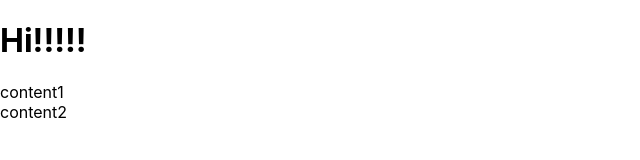
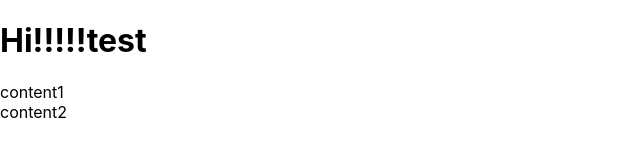
Before and after one commit to yuizho/blog-2021, a Next.js app: page / in a window 1280 px wide. Shown: the top 160 px of the page, without its empty margins (0-640 px from the left). Built offline with nearby package versions, Linux system fonts and the light colour scheme.

Commit message:
modify index.tsx

```diff
--- a/pages/index.tsx
+++ b/pages/index.tsx
@@ -7,7 +7,7 @@ const Home: FC = () => (
     <Head>
       <title>blog</title>
     </Head>
-      <h1>Hi!!!!!</h1>
+    <h1>Hi!!!!!test</h1>
     <Link href="/contents/1">content1</Link>
     <br />
     <Link href="/contents/2">content2</Link>
```
Lines whose indentation alone changed are shown as unchanged.
